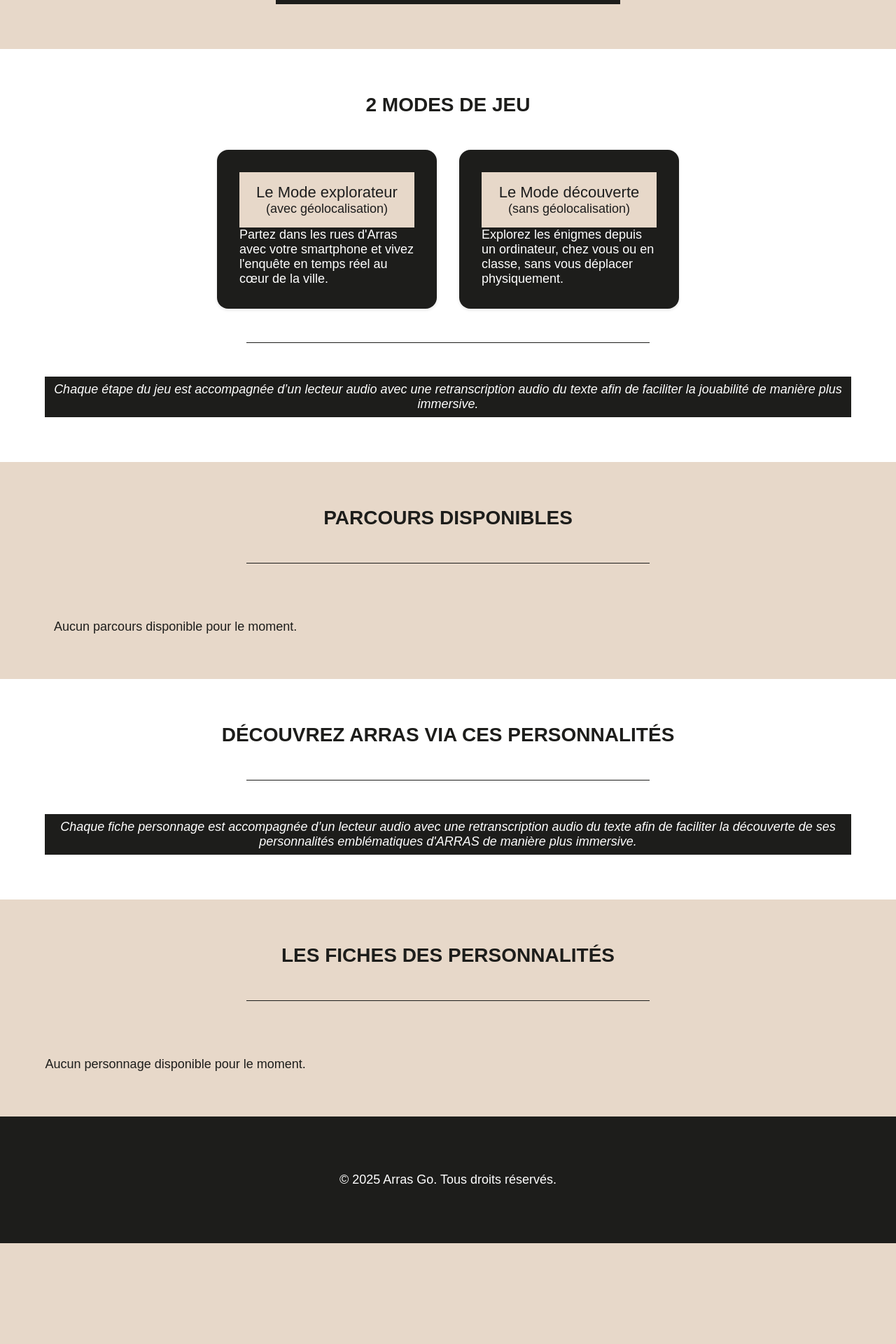
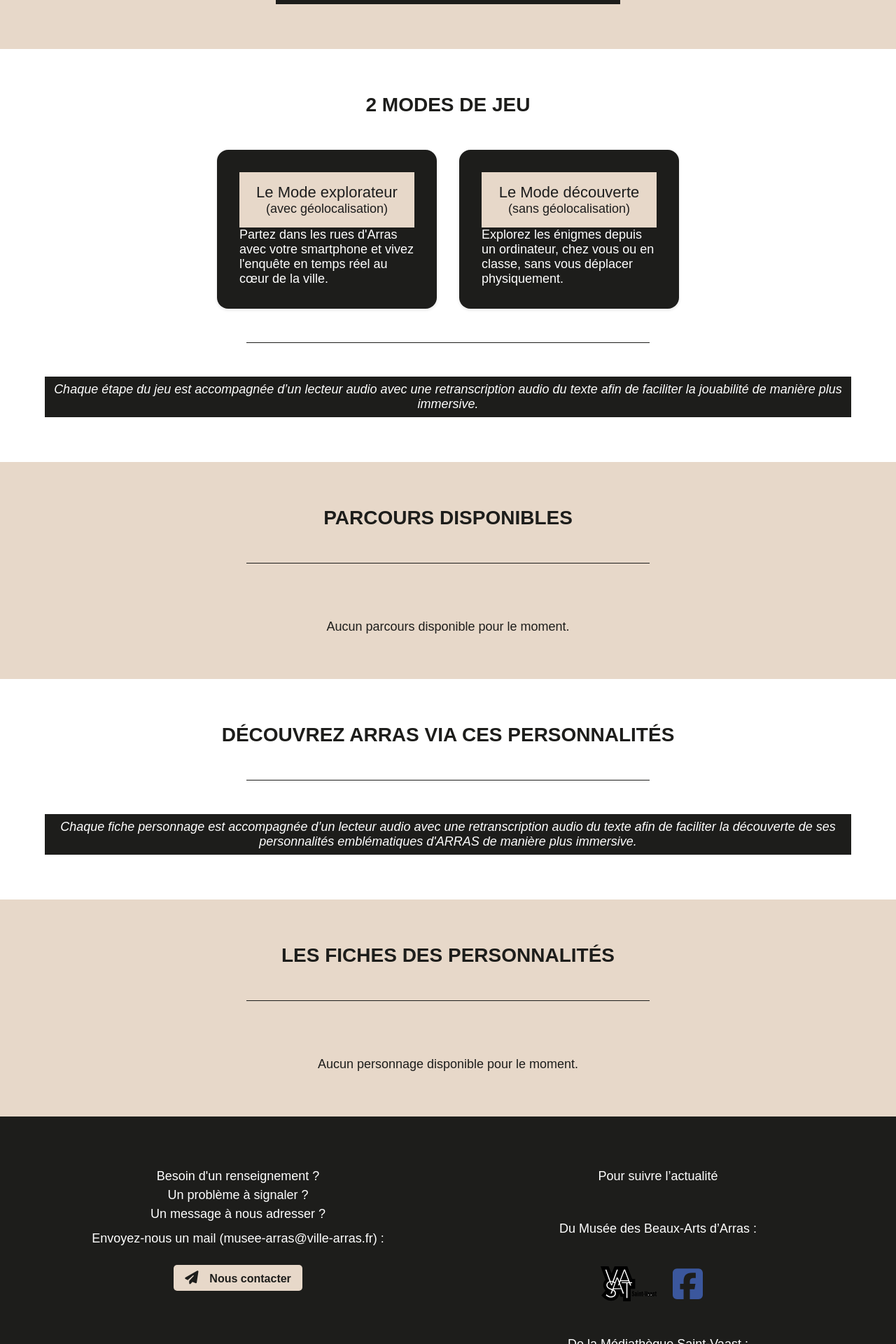
Before and after one commit to DarkSpharx/arrasgo, a PHP site: page / in a window 1280 px wide. Shown: the part 1120-3040 px from the top of the page at 70% size. Before the commit the page ends 2896 px from the top, so only its background shows below. Run offline with PHP 8.4, Linux system fonts and the light colour scheme; data that the repository does not hold is empty; grey boxes are pictures that could not be loaded.

Commit message:
Add SVG logos for Facebook and Twitter
- Added square-facebook-brands.svg logo to the media directory.
- Added square-x-twitter-brands.svg logo to the media directory.

```diff
--- a/frontend/cgu.php
+++ b/frontend/cgu.php
@@ -1,7 +1,3 @@
-<?php
-// Page Conditions Générales d'Utilisation
-include 'header.php';
-?>
 <main class="container minheight-100vh">
 	<h1>Conditions générales d'utilisations</h1>
 	<section>
@@ -55,4 +51,3 @@
 		<p>Les présentes CGU sont régies par le droit français. En cas de litige, et à défaut de solution amiable, les tribunaux compétents seront ceux du ressort de la Cour d’appel de Douai.</p>
 	</section>
 </main>
-<?php include 'main-footer.php'; ?>
--- /dev/null
+++ b/frontend/css/footer.css
@@ -0,0 +1,92 @@
+footer {
+  text-align: center;
+}
+
+footer.main-footer .btn2 {
+  display: inline-block;
+  background: #e7d8c9;
+  color: #1d1d1b;
+  padding: 0.5rem 1rem;
+  border-radius: 5px;
+  text-decoration: none;
+  margin: 1rem;
+  font-weight: 600;
+  transition: background 0.2s;
+  text-align: center;
+  & i {
+    margin-right: 1rem;
+    font-size: 1.2em;
+  }
+}
+footer.main-footer .btn2:hover {
+  background: #fff;
+  color: #1d1d1b;
+}
+footer.main-footer {
+  background: #1d1d1b;
+  color: #fff;
+  width: 100%;
+  margin-top: auto;
+  font-size: 1rem;
+}
+
+footer.main-footer .container {
+  max-width: 1200px;
+  margin: 0 auto;
+  flex-direction: row;
+  align-items: flex-start;
+}
+@media (max-width: 900px) {
+  footer.main-footer .container {
+    display: flex;
+    flex-wrap: wrap;
+    width: 90%;
+  }
+}
+footer.main-footer .columns {
+  display: flex;
+  flex-direction: column;
+  gap: 32px;
+  align-items: center;
+  width: 100%;
+  margin-bottom: 24px;
+}
+
+footer.main-footer .column {
+  width: 100%;
+  text-align: center;
+}
+
+footer.main-footer p {
+  margin: 8px 0;
+  line-height: 1.5;
+}
+
+footer.main-footer a {
+  color: inherit;
+  text-decoration: none;
+  margin-right: 12px;
+  transition: opacity 0.2s;
+}
+
+footer.main-footer a:hover img {
+  opacity: 0.7;
+}
+
+footer.main-footer img {
+  height: 50px;
+  width: auto;
+  vertical-align: middle;
+  margin: 0 6px 8px 0;
+  transition: opacity 0.2s;
+}
+
+footer.main-footer .container:last-child {
+  text-align: center;
+  margin-top: 32px;
+  font-size: 0.95em;
+  color: #bbb;
+}
+footer iframe {
+  max-width: 600px;
+}
--- a/frontend/css/style.css
+++ b/frontend/css/style.css
@@ -31,14 +31,7 @@
 }
 
 /* Footer toujours en bas */
-.main-footer {
-  background: #1d1d1b;
-  color: #fff;
-  text-align: center;
-  padding: 1rem 0;
-  margin-top: auto;
-  width: 100%;
-}
+
 main {
   flex: 1 1 auto;
   width: 100%;
@@ -237,12 +230,17 @@
 }
 /* Cartes parcours responsive */
 .parcours-cards {
-  display: grid;
-  grid-template-columns: repeat(auto-fit, minmax(300px, 1fr));
-  gap: 1rem;
+  display: flex;
+  flex-wrap: wrap;
+  justify-content: center;
+  gap: 2rem;
   margin-top: 2rem;
-  place-items: center;
   width: 100%;
+}
+.parcours-card {
+  flex: 0 1 300px;
+  max-width: 100%;
+  margin-bottom: 2rem;
 }
 
 .parcours-card:only-child {
@@ -258,21 +256,12 @@
   flex-direction: column;
   transition: box-shadow 0.18s, transform 0.18s;
   margin: 0 auto;
-  /* min-width: 400px; */
-  /* max-width: 100%; */
   width: 300px;
 }
 
 .parcours-card:only-child {
   grid-column: 1 / span 2;
   justify-self: center;
-  min-width: 400px;
-}
-
-@media (max-width: 1280px) {
-  .parcours-cards {
-    grid-template-columns: repeat(3, 1fr);
-  }
 }
 
 @media (max-width: 768px) {
@@ -302,6 +291,12 @@
   background: #eee;
   display: block;
 }
+@media (max-width: 768px) {
+  .parcours-img {
+    height: auto;
+  }
+}
+
 .parcours-img.placeholder {
   background: #e7d8c9;
   height: 180px;
@@ -510,13 +505,17 @@
   display: inline-block;
   background: #1d1d1b;
   color: #fff;
-  padding: 0.5rem 1.5rem;
+  padding: 0.5rem 1rem;
   border-radius: 5px;
   text-decoration: none;
   margin: 1rem;
   font-weight: 600;
   transition: background 0.2s;
   text-align: center;
+  & i {
+    margin-right: 1rem;
+    font-size: 1.2em;
+  }
 }
 .btn:hover {
   background: #e7d8c9;
@@ -685,6 +684,8 @@
   max-width: 1920px;
   margin: 0 auto;
   padding: 1rem;
+  z-index: 200;
+  position: relative;
 }
 header > div a {
   padding: 0;
@@ -705,6 +706,8 @@
   border: none;
   cursor: pointer;
   transition: color 0.2s;
+  z-index: 210;
+  position: relative;
 }
 header > div #menu-toggle i {
   font-size: 2rem;
--- /dev/null
+++ b/frontend/footer.php
@@ -0,0 +1,86 @@
+<footer class="main-footer">
+    <div class="container">
+        <div class="columns">
+            <div class="column">
+                <p>
+                    Besoin d'un renseignement ?
+                    <br>
+                    Un problème à signaler ?
+                    <br>
+                    Un message à nous adresser ?
+                </p>
+                <p>
+                    Envoyez-nous un mail (musee-arras@ville-arras.fr) :
+
+                </p>
+                <a href="mailto:musee-arras@ville-arras.fr?subject=Contact%20depuis%20Arras%20Go" target="_blank" class="btn2"><i class="fas fa-paper-plane"></i>Nous contacter</a>
+            </div>
+
+            <div class="column">
+                <iframe
+                    src="https://www.google.com/maps/embed?pb=!1m18!1m12!1m3!1d2537.4430108619526!2d2.774389376974091!3d50.29102810121901!2m3!1f0!2f0!3f0!3m2!1i1024!2i768!4f13.1!3m3!1m2!1s0x47dd3f37e6aa1c4b%3A0x8d6c8df46ec38ff6!2sPlace%20des%20H%C3%A9ros%2C%2062000%20Arras!5e0!3m2!1sfr!2sfr!4v1692000000000!5m2!1sfr!2sfr"
+                    width="100%"
+                    height="300"
+                    style="border: 0; border-radius: 8px"
+                    allowfullscreen=""
+                    loading="lazy"
+                    referrerpolicy="no-referrer-when-downgrade">
+                </iframe>
+            </div>
+        </div>
+
+        <div class="columns">
+            <p>Pour suivre l’actualité</p>
+            <p>Du Musée des Beaux-Arts d’Arras :</p>
+            <div>
+
+                <a href="https://arras.fr/projet-abbaye-saint-vaast" target="_blank"><img src="media/logo/logo_musee.svg" alt="site" /></a>
+                <a
+                    href="https://www.facebook.com/mbaarras?locale=fr_FR"
+                    target="_blank"><img
+                        src="media/logo/square-facebook-brands.svg"
+                        alt="Instagram" /></a>
+            </div>
+
+            <p>De la Médiathèque Saint-Vaast :</p>
+            <div>
+                <a
+                    href="https://www.reseau-m.fr/default/horaires-mediatheque-saint-vaast.aspx?_lg=fr-FR"
+                    target="_blank"><img
+                        src="media/logo/logo_mediatheque_st_vaast.svg"
+                        alt="site" /></a>
+            </div>
+            <p>Du Réseau M :</p>
+            <div>
+                <a href="https://www.reseau-m.fr/" target="_blank"><img src="media/logo/logo_reseau_m.svg" alt="site" /></a>
+                <a
+                    href="https://www.facebook.com/reseauM?locale=fr_FR"
+                    target="_blank"><img
+                        src="media/logo/square-facebook-brands.svg"
+                        alt="site" /></a>
+            </div>
+            <p>De la Ville d’Arras :</p>
+            <div>
+                <a href="https://arras.fr/" target="_blank"><img
+                        src="media/logo/logo_ville_bleu gris2.svg"
+                        alt="LinkedIn" /></a>
+                <a
+                    href="https://www.facebook.com/VilleArras?locale=fr_FR"
+                    target="_blank"
+                    target="_blank"><img
+                        src="media/logo/square-facebook-brands.svg"
+                        alt="Facebook" /></a>
+                <a href="https://x.com/villearras" target="_blank"><img
+                        src="media/logo/square-x-twitter-brands.svg"
+                        alt="X" /></a>
+                <a
+                    href="https://www.linkedin.com/company/ville-d-arras"
+                    target="_blank"
+                    target="_blank"><img
+                        src="media/logo/linkedin-brands.svg"
+                        alt="LinkedIn" /></a>
+            </div>
+        </div>
+    </div>
+    <p>&copy; <?= date('Y') ?> Arras Go. Tous droits réservés.</p>
+</footer>
--- a/frontend/index.php
+++ b/frontend/index.php
@@ -30,11 +30,12 @@
 	<meta name="viewport" content="width=device-width, initial-scale=1.0">
 	<title>Arras Go - Découverte des parcours</title>
 	<link rel="stylesheet" href="css/style.css">
+	<link rel="stylesheet" href="css/footer.css">
 	<link rel="stylesheet" href="https://cdnjs.cloudflare.com/ajax/libs/font-awesome/6.4.0/css/all.min.css" crossorigin="anonymous" referrerpolicy="no-referrer" />
 </head>
 
 <body>
-	<header>
+	<header class="headerall">
 		<div>
 			<a href="index.php">
 				<img src="./media/logo/logo_long_monochrome_white.svg" alt="Arras Go Logo" class="left">
@@ -58,7 +59,7 @@
 				<img src="./media/logo/pin.svg" class="float" alt="Icone de localisation">
 			</div>
 			<img src="./media/logo/cercle.svg" alt="Cercle décoratif">
-			<h1 class="right">Bienvenue sur Arras Go</h1>
+			<h1>Bienvenue sur Arras Go</h1>
 			<hr class="zoom">
 			<h2 class="left">Le jeu piéton d'Arras</h2>
 			<a href="parcours.php" class="btn cta">Jouer !</a>
@@ -163,11 +164,7 @@
 		</section>
 	</main>
 
-	<footer class="main-footer">
-		<div class="container">
-			<p>&copy; <?= date('Y') ?> Arras Go. Tous droits réservés.</p>
-		</div>
-	</footer>
+	<?php include __DIR__ . '/footer.php'; ?>
 
 	<script src="js/script.js"></script>
 </body>
--- a/frontend/js/script.js
+++ b/frontend/js/script.js
@@ -90,6 +90,12 @@
   const menuToggle = document.getElementById("menu-toggle");
   const nav = document.getElementById("main-nav");
   const icon = menuToggle ? menuToggle.querySelector("i") : null;
+  // Correction Edge/Chrome : forcer le display au chargement
+  if (menuToggle) {
+    menuToggle.style.display = "block";
+    menuToggle.style.visibility = "visible";
+    menuToggle.style.opacity = "1";
+  }
   if (menuToggle && nav && icon) {
     menuToggle.addEventListener("click", function () {
       const isOpen = nav.classList.toggle("open");
```
Also changed, not shown: frontend/contact.php (added, +97 -0 lines), frontend/parcours.php (+5 -3 lines), frontend/media/logo/linkedin-brands.svg (added), frontend/media/logo/logo_mediatheque_st_vaast.svg (added), frontend/media/logo/logo_musee.svg (added), frontend/media/logo/logo_pole_culturel.svg (added), frontend/media/logo/logo_reseau_m.svg (added), frontend/media/logo/logo_ville_bleu gris2.svg (added), frontend/media/logo/square-facebook-brands.svg (added), frontend/media/logo/square-x-twitter-brands.svg (added).
